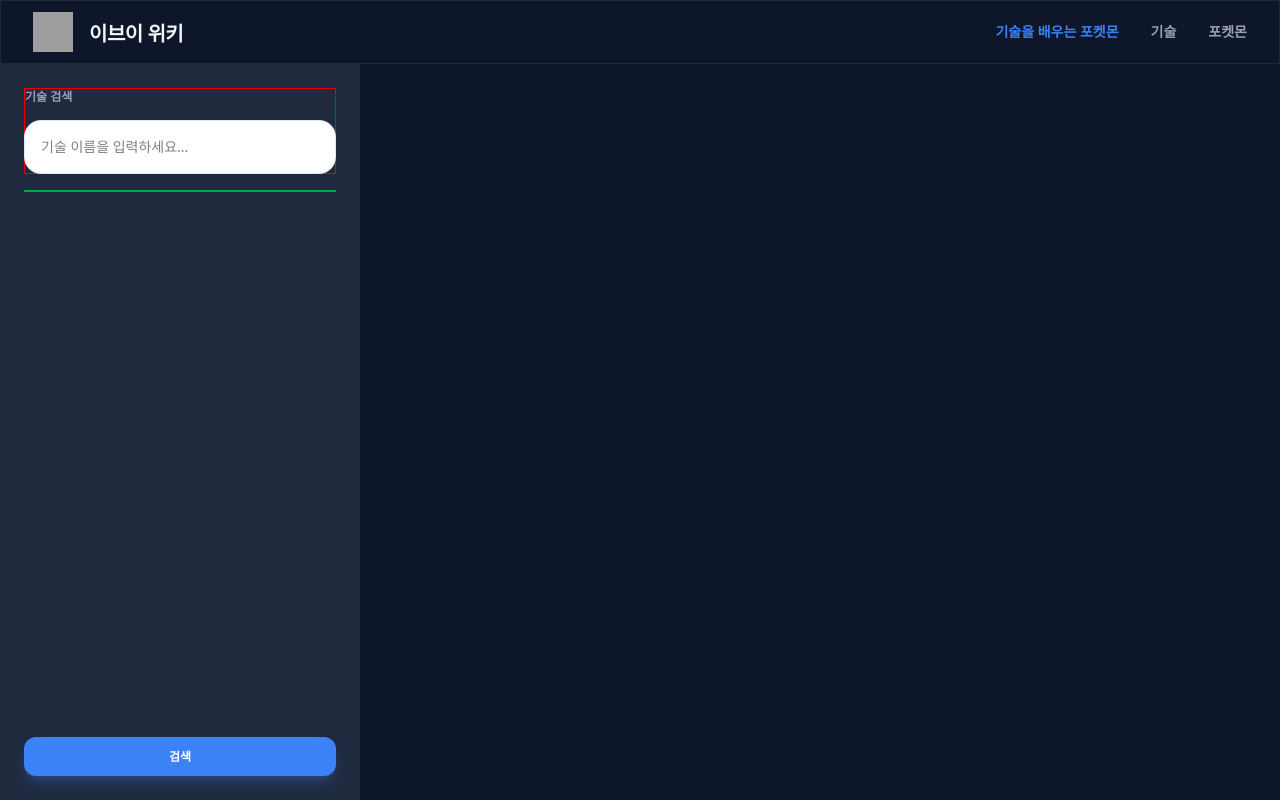
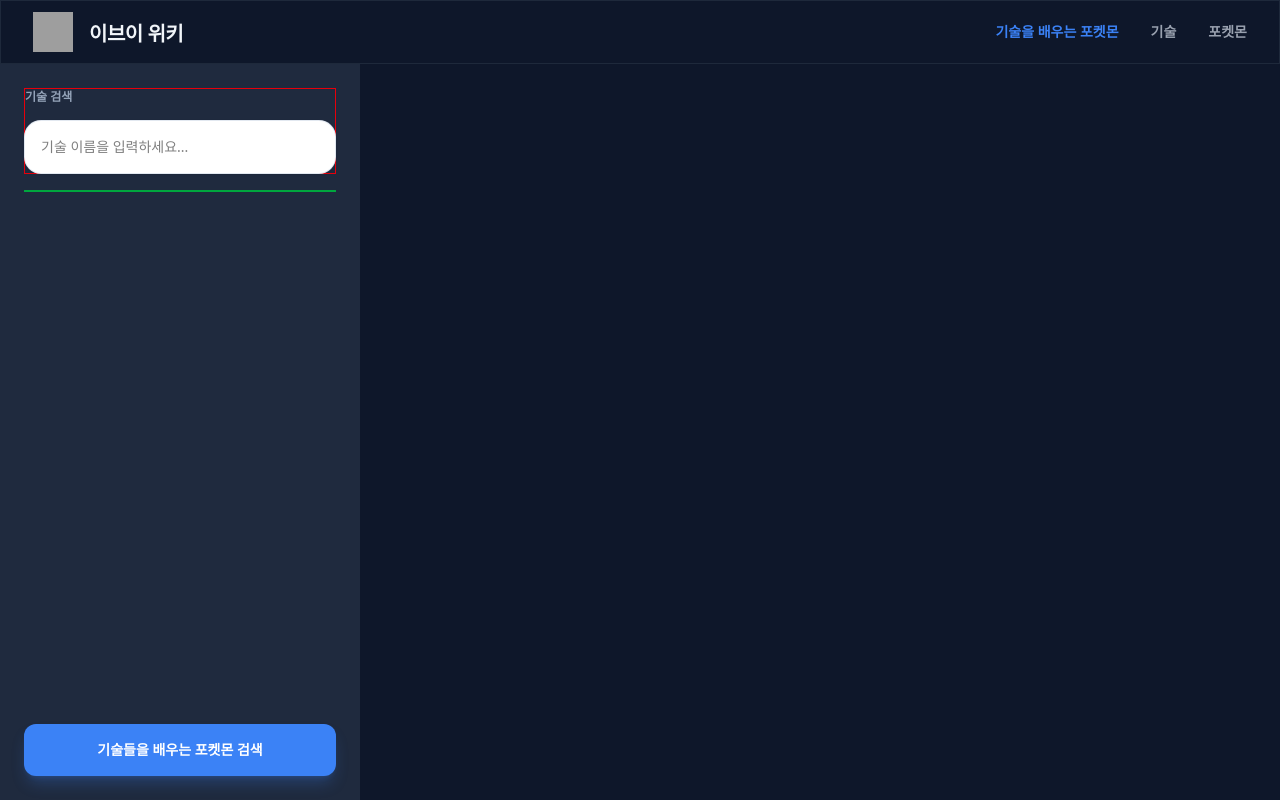
Before and after one commit to sobbingtofu/eevee-wiki, a Next.js app: page /search-learning-pokemons in a window 1280 px wide. Built offline with nearby package versions, Linux system fonts and the light colour scheme; grey boxes are pictures that could not be loaded.

Commit message:
Style : 검색 버튼 크기 수정

```diff
--- a/components/domain/search-learning-pokemons/MoveSearchBucketSection/MoveSearchBucketSection.tsx
+++ b/components/domain/search-learning-pokemons/MoveSearchBucketSection/MoveSearchBucketSection.tsx
@@ -22,10 +22,10 @@ function MoveSearchBucketSection() {
           />
         </div>
 
-        <MoveBucket moveBucketIds={moveBucketIds} className="mt-4 max-h-[calc(100%-86px-40px)] overflow-y-auto" />
+        <MoveBucket moveBucketIds={moveBucketIds} className="mt-4 max-h-[calc(100%-86px-52px-16px)] overflow-y-auto" />
       </div>
 
-      {/* 높이 40px */}
+      {/* 높이 52px */}
       <SearchBtn />
     </div>
   );
--- a/components/domain/search-learning-pokemons/MoveSearchBucketSection/SearchBtn.tsx
+++ b/components/domain/search-learning-pokemons/MoveSearchBucketSection/SearchBtn.tsx
@@ -2,10 +2,10 @@ function SearchBtn() {
   return (
     <>
       <button
-        className="w-full bg-primary1 cursor-pointer hover:bg-blue-600 text-white font-bold text-xs
-            h-10 py-2 rounded-xl transition-all duration-150 shadow-lg shadow-primary1/25 flex items-center justify-center gap-2"
+        className="w-full bg-primary1 cursor-pointer hover:bg-blue-600 text-white font-bold text-sm
+          py-4 rounded-xl transition-all duration-150 shadow-lg shadow-primary1/25 flex items-center justify-center gap-2"
       >
-        검색
+        기술들을 배우는 포켓몬 검색
       </button>
     </>
   );
```
